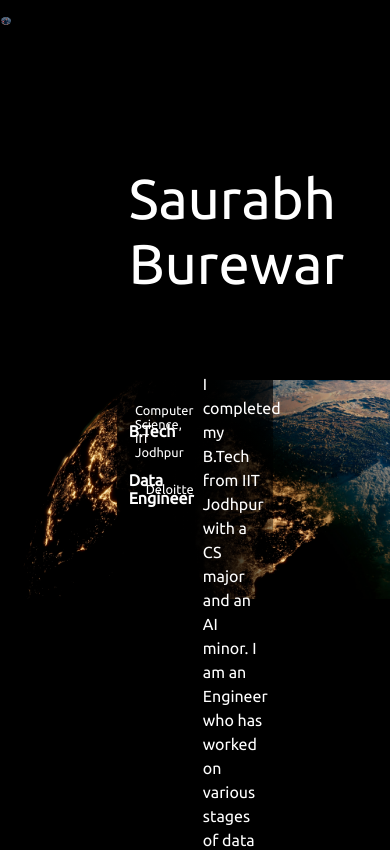
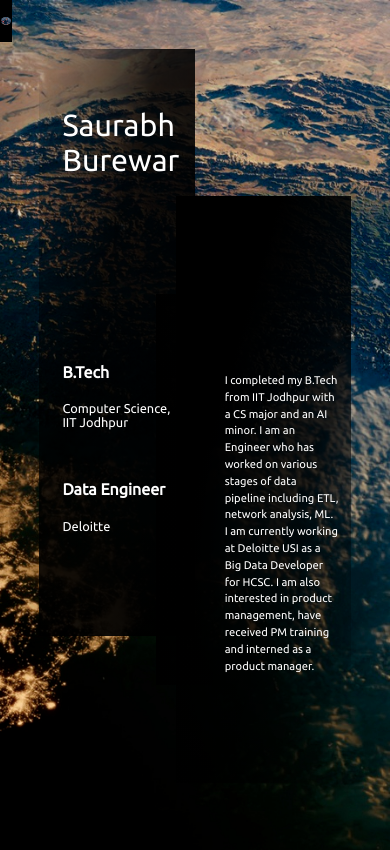
Before and after one commit to saurabhburewar/portfolio, a React (Create React App) app: page / in a window 390 px wide. Shown: the top 850 px of the page. Built offline with nearby package versions, Linux system fonts and the light colour scheme.

Commit message:
Update home.css

```diff
--- a/src/components/Home/home.css
+++ b/src/components/Home/home.css
@@ -116,6 +116,12 @@
     height: 10vh;
 }
 
+.homeexperience {
+    position: relative;
+    width: 100%;
+    height: 100vh;
+}
+
 .homeprojects {
     position: relative;
     width: 100%;
@@ -158,3 +164,57 @@
     align-items: center;
     background: black;
 }
+
+
+@media only screen and (max-width: 560px) {
+    .homecontact {
+        height: 120vh;
+    }
+    .title {
+        width: 40%;
+        left: 10%;
+    }
+    .desctitle {
+        width: 45%;
+    }
+    .titleName {
+        font-size: 1.9em;
+    }
+    .titleEdu {
+        flex-direction: column;
+        height: 20%;
+    }
+    .titleEdu1 {
+        width: 100%;
+        justify-content: flex-start;
+    }
+    .titleEdu2 {
+        width: 100%;
+        justify-content: flex-start;
+        align-items: flex-start;
+    }
+    .titleExp1 {
+        width: 100%;
+        justify-content: flex-start;
+    }
+    .titleExp2 {
+        width: 100%;
+        justify-content: flex-start;
+        align-items: flex-start;
+    }
+    .titleIntro {
+        font-size: 0.7em;
+    }
+    .homeAbout {
+        background-size: cover;
+    }
+    .homeexperience {
+        height: 120vh;
+    }
+    .homeprojects {
+        height: 70vh;
+    }
+    .homeskills {
+        height: 120vh;
+    }
+  }
```
